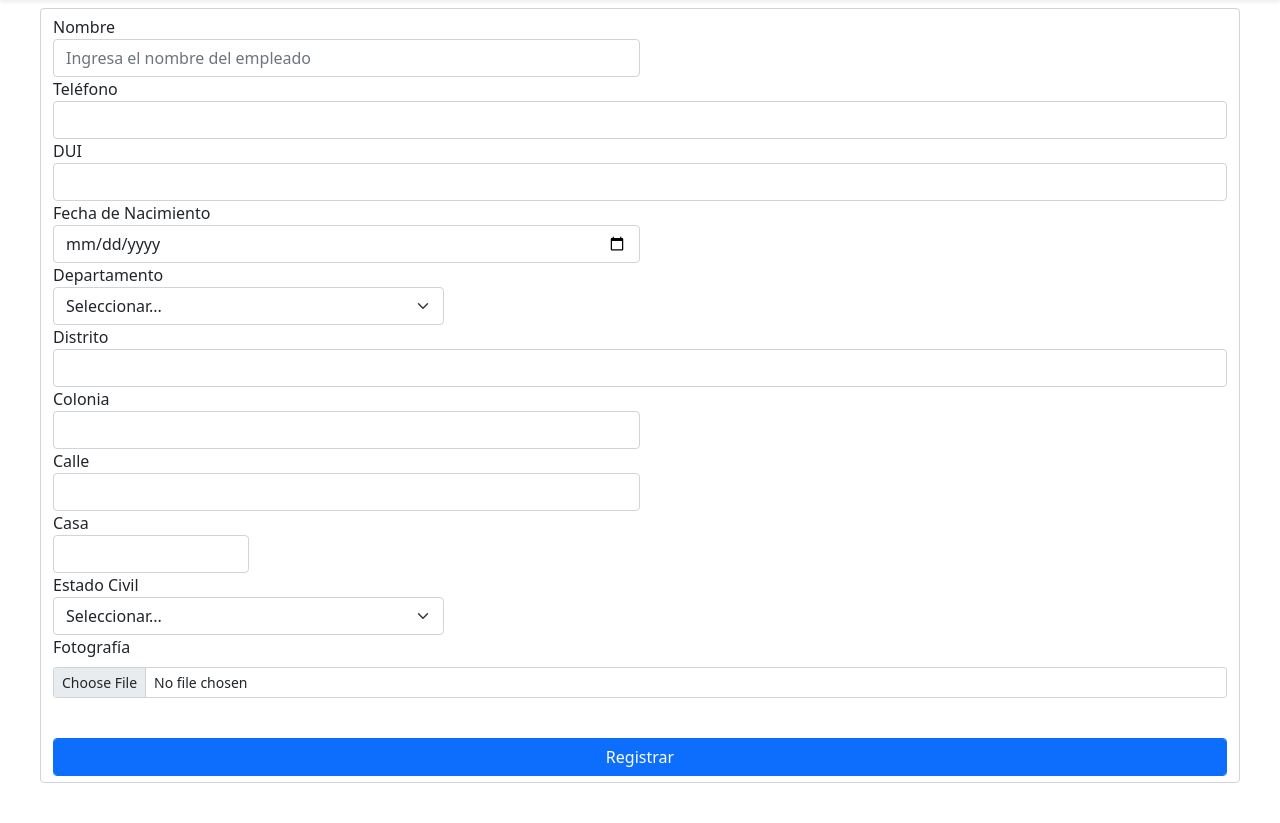
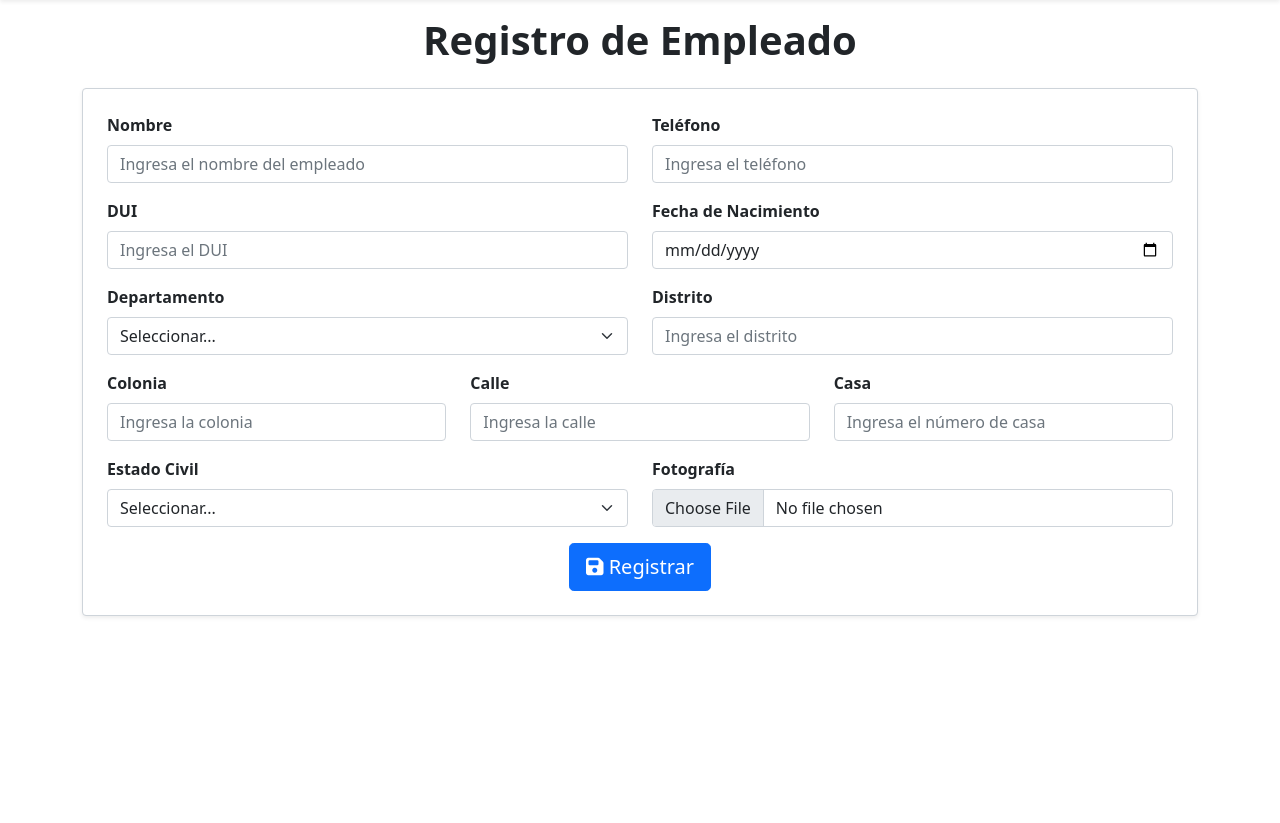
Before and after one commit to cruzjeff225/appRecursosHumanos, a PHP site: page /addEmployee.php in a window 1280 px wide. Shown: the part 56-879 px from the top of the page. After the commit the page ends 673 px from the top, so only its background shows below. Run offline with PHP 8.4, Linux system fonts and the light colour scheme; the visitor is signed in with stand-in values (Sample User, id 1).

Commit message:
feat(ui): visual improvements to login, tables, and forms

```diff
--- a/employees/addEmployee.php
+++ b/employees/addEmployee.php
@@ -25,6 +25,8 @@ $fotografía = isset($_POST['fotografía']) ? $_POST['fotografía'] : "";
     <meta charset="UTF-8">
     <meta name="viewport" content="width=device-width, initial-scale=1.0">
     <link href="https://cdn.jsdelivr.net/npm/bootstrap@5.0.2/dist/css/bootstrap.min.css" rel="stylesheet" integrity="sha384-EVSTQN3/azprG1Anm3QDgpJLIm9Nao0Yz1ztcQTwFspd3yD65VohhpuuCOmLASjC" crossorigin="anonymous">
+    <!-- Font Awesome -->
+    <link rel="stylesheet" href="https://cdnjs.cloudflare.com/ajax/libs/font-awesome/6.4.0/css/all.min.css">
     <title>Agregar Usuario</title>
     <style>
         .contenido {
@@ -38,29 +40,35 @@ $fotografía = isset($_POST['fotografía']) ? $_POST['fotografía'] : "";
     include_once('../views/nav.php');
     ?>
     </br>
-    <div class="contenido">
-        <form action="" method="POST" class="form-control">
-            <div class="form-group col-md-6">
-                <label for="nombre">Nombre</label>
-                <input type="text" class="form-control" id="nombre" placeholder="Ingresa el nombre del empleado" name="nombre" value="<?php echo $nombre ?>">
+    <div class="container mt-5">
+        <h1 class="mb-4 text-center fw-bold">Registro de Empleado</h1>
+        <form action="" method="POST" class="form-control shadow-sm p-4">
+            <div class="row mb-3">
+                <div class="col-md-6">
+                    <label for="nombre" class="form-label fw-bold">Nombre</label>
+                    <input type="text" class="form-control" id="nombre" name="nombre" placeholder="Ingresa el nombre del empleado" required>
                 </div>
-            <div class="form-group">
-                <label for="Teléfono">Teléfono</label>
-                <input type="text" class="form-control" id="Teléfono" name="Teléfono" value="<?php echo $teléfono ?>">
+                <div class="col-md-6">
+                    <label for="Teléfono" class="form-label fw-bold">Teléfono</label>
+                    <input type="text" class="form-control" id="Teléfono" name="Teléfono" placeholder="Ingresa el teléfono" required>
                 </div>
-            <div class="form-group">
-                <label for="DUI">DUI</label>
-                <input type="text" class="form-control" id="DUI" name="DUI" value="<?php echo $DUI ?>">
             </div>
-            <div class="form-group col-md-6">
-                <label for="fechaNacimiento">Fecha de Nacimiento</label>
-                <input type="date" class="form-control" id="fechaNacimiento" name="fechaNacimiento" value="<?php echo $fechaNacimiento ?>">
+            <div class="row mb-3">
+                <div class="col-md-6">
+                    <label for="DUI" class="form-label fw-bold">DUI</label>
+                    <input type="text" class="form-control" id="DUI" name="DUI" placeholder="Ingresa el DUI" required>
                 </div>
-            <div class="form-group col-md-4">
-                <label for="departamento">Departamento</label>
-                <select id="departamento" class="form-select" name="departamento" value="<?php echo $departamento ?>">
-                    <option selected>Seleccionar...</option>
-                    <option>Ahuchapán</option>
+                <div class="col-md-6">
+                    <label for="fechaNacimiento" class="form-label fw-bold">Fecha de Nacimiento</label>
+                    <input type="date" class="form-control" id="fechaNacimiento" name="fechaNacimiento" required>
+                </div>
+            </div>
+            <div class="row mb-3">
+                <div class="col-md-6">
+                    <label for="departamento" class="form-label fw-bold">Departamento</label>
+                    <select id="departamento" class="form-select" name="departamento" required>
+                        <option selected disabled>Seleccionar...</option>
+                        <option>Ahuachapán</option>
                         <option>Cabañas</option>
                         <option>Chalatenango</option>
                         <option>Cuscatlán</option>
@@ -70,48 +78,53 @@ $fotografía = isset($_POST['fotografía']) ? $_POST['fotografía'] : "";
                         <option>Morazán</option>
                         <option>San Miguel</option>
                         <option>San Vicente</option>
+                        <option>San Salvador</option>
                         <option>Santa Ana</option>
                         <option>Sonsonate</option>
                         <option>Usulután</option>
                     </select>
                 </div>
-            <div class="form-group">
-                <label for="distrito">Distrito</label>
-                <input type="text" class="form-control" id="distrito" name="distrito" value="<?php echo $distrito ?>">
-            </div>
-            <!-- Dirección -->
-            <div class="form-row">
-                <div class="form-group col-md-6">
-                    <label for="coloniaResidencia">Colonia</label>
-                    <input type="text" class="form-control" id="coloniaResidencia" name="coloniaResidencia" value="<?php echo $coloniaResidencia ?>">
-                </div>
-                <div class="form-group col-md-6">
-                    <label for="calleResidencia">Calle</label>
-                    <input type="text" class="form-control" id="calleResidencia" name="calleResidencia" value="<?php echo $calleResidencia ?>">
-                </div>
-                <div class="form-group col-md-2">
-                    <label for="casaResidencia">Casa</label>
-                    <input type="text" class="form-control" id="casaResidencia" name="casaResidencia" value="<?php echo $casaResidencia ?>">
+                <div class="col-md-6">
+                    <label for="distrito" class="form-label fw-bold">Distrito</label>
+                    <input type="text" class="form-control" id="distrito" name="distrito" placeholder="Ingresa el distrito" required>
                 </div>
             </div>
-            <div class="form-group col-md-4">
-                <label for="estadoCivil">Estado Civil</label>
-                <select id="estadoCivil" class="form-select" name="estadoCivil" value="<?php echo $estadoCivil ?>">
-                    <option selected>Seleccionar...</option>
+            <div class="row mb-3">
+                <div class="col-md-4">
+                    <label for="coloniaResidencia" class="form-label fw-bold">Colonia</label>
+                    <input type="text" class="form-control" id="coloniaResidencia" name="coloniaResidencia" placeholder="Ingresa la colonia" required>
+                </div>
+                <div class="col-md-4">
+                    <label for="calleResidencia" class="form-label fw-bold">Calle</label>
+                    <input type="text" class="form-control" id="calleResidencia" name="calleResidencia" placeholder="Ingresa la calle" required>
+                </div>
+                <div class="col-md-4">
+                    <label for="casaResidencia" class="form-label fw-bold">Casa</label>
+                    <input type="text" class="form-control" id="casaResidencia" name="casaResidencia" placeholder="Ingresa el número de casa" required>
+                </div>
+            </div>
+            <div class="row mb-3">
+                <div class="col-md-6">
+                    <label for="estadoCivil" class="form-label fw-bold">Estado Civil</label>
+                    <select id="estadoCivil" class="form-select" name="estadoCivil" required>
+                        <option selected disabled>Seleccionar...</option>
                         <option>Soltero</option>
                         <option>Casado</option>
                         <option>Divorciado</option>
                         <option>Viudo</option>
                     </select>
                 </div>
-            <div class="mb-3">
-                <label for="fotografía" class="form-label">Fotografía</label>
-                <input class="form-control form-control-sm" id="fotografía" type="file" name="fotografía" value="<?php echo $fotografía ?>">
+                <div class="col-md-6">
+                    <label for="fotografía" class="form-label fw-bold">Fotografía</label>
+                    <input class="form-control" id="fotografía" type="file" name="fotografía">
                 </div>
-            <br>
-            <input type="submit" class="form-control btn btn-primary" value="Registrar">
+            </div>
+            <div class="text-center">
+                <button type="submit" class="btn btn-primary btn-lg">
+                    <i class="fas fa-save"></i> Registrar
+                </button>
+            </div>
         </form>
-
     </div>
 </body>
 
```
Also changed, not shown: employees/editEmployee.php (+63 -44 lines), user/addUser.php (+29 -12 lines), user/editUser.php (+23 -10 lines), views/index.php (+28 -12 lines), views/personal.php (+25 -12 lines), views/usuarios.php (+28 -15 lines), img/rrhh.png (added). Lines whose indentation alone changed are shown as unchanged.
